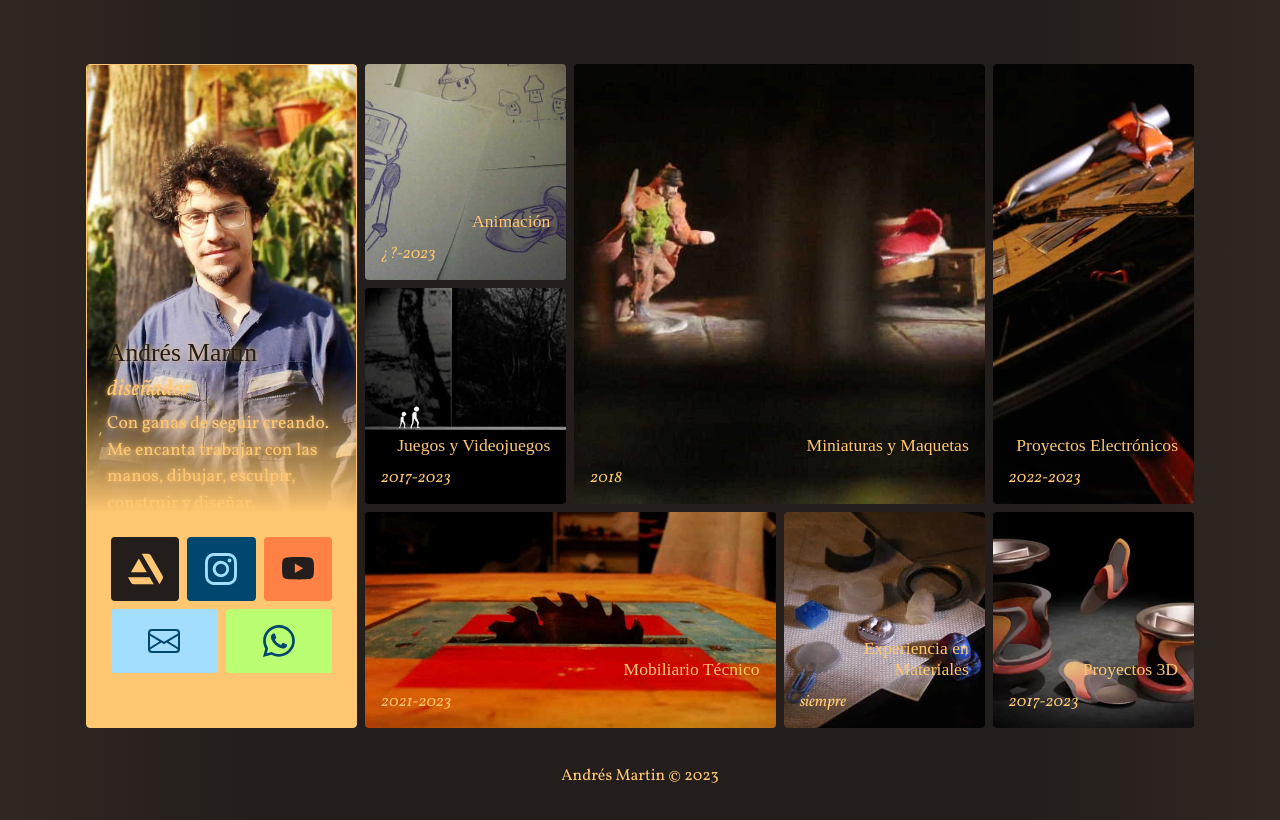
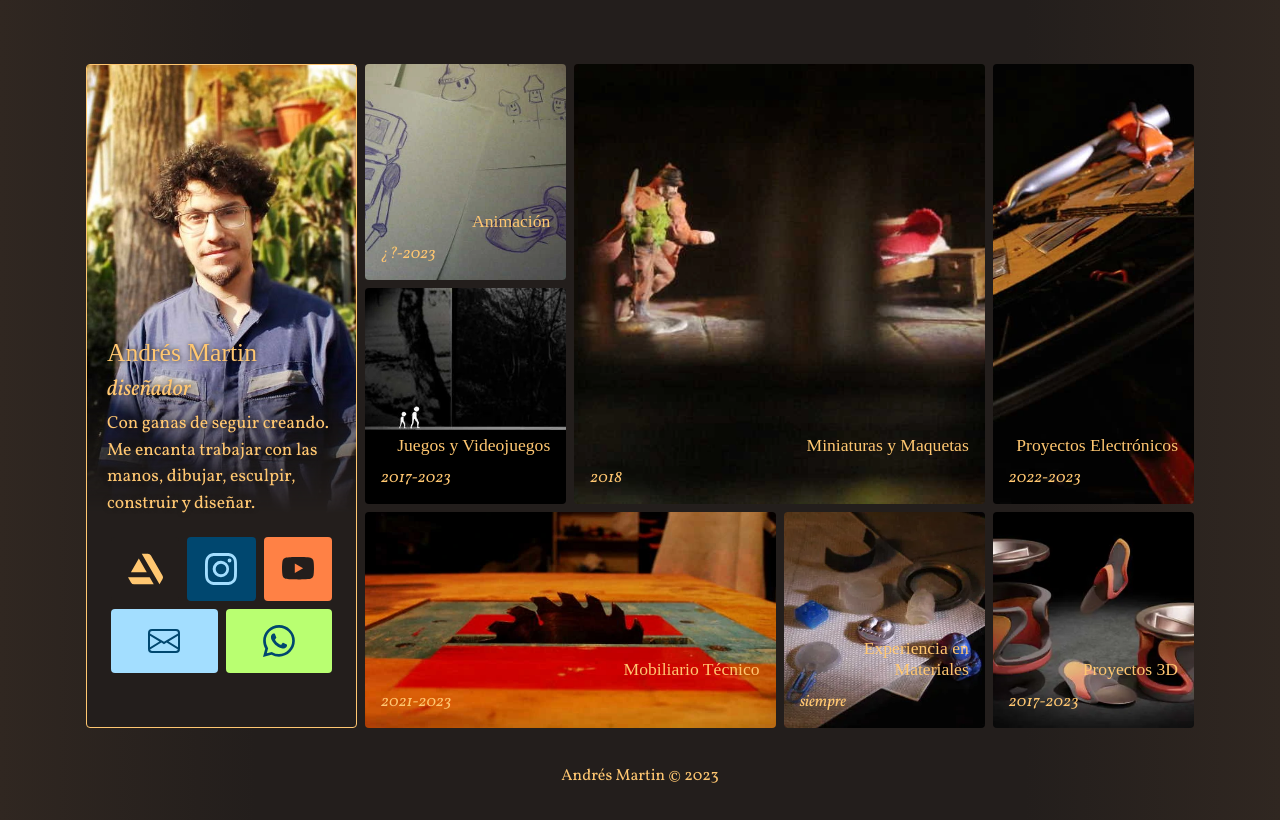
Before and after one commit to AndresMartinM/portafolioAnim2023, a plain HTML site: page index.html in a window 1280 px wide. Drawn offline with nearby package versions, Linux system fonts and the light colour scheme; a web font is replaced by a local one.

Commit message:
Update style.css

```diff
--- a/style.css
+++ b/style.css
@@ -135,14 +135,14 @@ main {
 	padding : 20px;
 	position : absolute;
 	bottom : -40px;
-	text-shadow: 0px 0px 5px var(--amarillo);
+	text-shadow: 0px 0px 5px var(--cafe);
 }
 .tarjeta-perfil .foto .presentacion h1 {
-	color : var(--cafe);
+	color : var(--amarillo);
 }
 
 .tarjeta-perfil{
-	background : var(--amarillo);
+	background : var(--cafe);
 	position : relative;
 	background-position: center top;
 	background-repeat: no-repeat;
@@ -197,7 +197,7 @@ main {
 
 .tarjeta-perfil .sombra{
 	mask: linear-gradient(to top, white, transparent);
-	background : var(--amarillo);
+	background : var(--cafe);
 	height : 33%;
 	width : 100%;
 	position : absolute;
```
